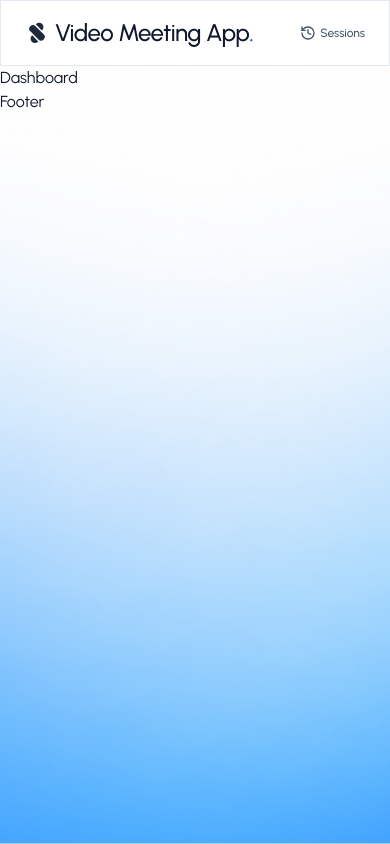
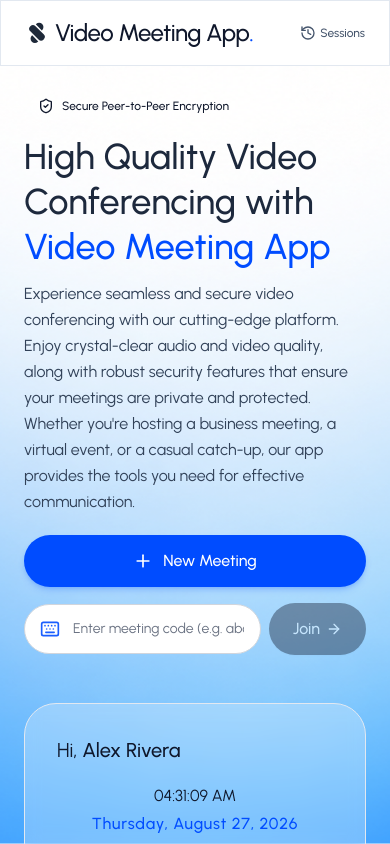
Before and after one commit to ayushjhade/Video-Meeting-App, a React (Vite) app in the folder client/: page /dashboard in a window 390 px wide. Built offline with nearby package versions, Linux system fonts and the light colour scheme; no server answers.

Commit message:
feat: add video meeting dashboard and footer
Add responsive dashboard UI with meeting creation and join actions.

Display live time, date, user information, subscription plan, and monthly meeting usage.

Add styled footer with copyright information.

```diff
--- a/client/src/components/Footer.jsx
+++ b/client/src/components/Footer.jsx
@@ -2,7 +2,12 @@ import React from 'react'
 
 const Footer = () => {
   return (
-    <div>Footer</div>
+    <footer className='w-full max-w-305 mx-auto bg-white/10 backdrop-blur xl:rounded-t-xl px-6 py-4 text-center'>
+        <p className='text-xs font-medium text-black'>
+          © 2026 Video Meeting App.
+          <p>All rights reserved.</p>
+        </p>
+    </footer>
   )
 }
 
--- a/client/src/pages/Dashboard.jsx
+++ b/client/src/pages/Dashboard.jsx
@@ -1,8 +1,210 @@
-import React from 'react'
+import React, { useEffect, useState } from 'react'
+import {
+  ArrowRightIcon,
+  KeyboardIcon,
+  PlusIcon,
+  ShieldCheckIcon
+} from 'lucide-react'
+import { dummyStats, dummyUser } from '../assets/asset'
+import { useNavigate } from 'react-router-dom'
 
 const Dashboard = () => {
+  const user = dummyUser
+  const userName = user.fullName
+  const userEmail = user.primaryEmailAddress.emailAddress
+
+  const navigate = useNavigate()
+
+  const [isCreating, setIsCreating] = useState(false)
+  const [currentTime, setCurrentTime] = useState(new Date())
+  const [joinId, setJoinId] = useState("")
+
+  const stats = dummyStats
+
+  useEffect(() => {
+    const timer = setInterval(() => {
+      setCurrentTime(new Date())
+    }, 1000)
+
+    return () => clearInterval(timer)
+  }, [])
+
+  const handleCreateMeeting = () => {
+    // Meeting creation logic will go here
+  }
+
+  const handleJoinMeeting = (e) => {
+    e.preventDefault()
+
+    if (!joinId.trim()) return
+
+    // Meeting join logic will go here
+    console.log("Joining meeting:", joinId)
+  }
+
   return (
-    <div>Dashboard</div>
+    <div className="flex-1 max-w-7xl w-full mx-auto p-6 md:p-12 flex flex-col justify-center">
+      <div className="grid grid-cols-1 lg:grid-cols-12 gap-12 items-center">
+
+        {/* Left column - Action */}
+        <div className="lg:col-span-7 space-y-8">
+
+          <div className="space-y-3">
+
+            <div className="inline-flex items-center gap-2 px-3.5 pr-6 py-2 rounded-full bg-white/25 text-xs font-medium">
+              <ShieldCheckIcon size={16} />
+              Secure Peer-to-Peer Encryption
+            </div>
+
+            <h1 className="text-4xl sm:text-5xl text-slate-800 leading-tight font-medium">
+              High Quality Video Conferencing with{" "}
+              <span className="text-primary">
+                Video Meeting App
+              </span>
+            </h1>
+
+            <p className="text-slate-700 text-base sm:text-lg max-w-xl leading-relaxed">
+              Experience seamless and secure video conferencing with our
+              cutting-edge platform. Enjoy crystal-clear audio and video
+              quality, along with robust security features that ensure your
+              meetings are private and protected. Whether you're hosting a
+              business meeting, a virtual event, or a casual catch-up, our
+              app provides the tools you need for effective communication.
+            </p>
+
+            <div className="flex flex-col sm:flex-row items-stretch sm:items-center gap-4 pt-2">
+
+              {/* New Meeting Button */}
+              <button
+                onClick={handleCreateMeeting}
+                disabled={isCreating}
+                className="bg-primary hover:bg-primary-hover text-white font-medium px-6 py-3.5 rounded-full shadow-md shadow-primary/20 flex items-center justify-center gap-2.5 transition-all cursor-pointer disabled:opacity-50"
+              >
+                <PlusIcon className="w-5 h-5" />
+
+                <span>
+                  {isCreating ? "Creating..." : "New Meeting"}
+                </span>
+              </button>
+
+              {/* Join Meeting Form */}
+              <form
+                onSubmit={handleJoinMeeting}
+                className="flex-1 flex items-center gap-2"
+              >
+
+                <div className="relative flex-1">
+
+                  <KeyboardIcon className="w-5 h-5 text-primary/90 absolute left-4 top-1/2 -translate-y-1/2" />
+
+                  <input
+                    type="text"
+                    placeholder="Enter meeting code (e.g. abc-def-ghi)"
+                    value={joinId}
+                    onChange={(e) => setJoinId(e.target.value)}
+                    className="w-full bg-white border border-gray-300 focus:border-primary focus:ring-1 focus:ring-primary rounded-full pl-12 pr-4 py-3.5 text-sm text-black placeholder-gray-500 outline-none transition-all"
+                  />
+
+                </div>
+
+                <button
+                  type="submit"
+                  disabled={!joinId.trim()}
+                  className="bg-slate-900 hover:bg-slate-800 disabled:opacity-40 disabled:hover:bg-slate-900 text-white font-medium px-6 py-3.5 rounded-full transition-all flex items-center justify-center cursor-pointer shadow-xs"
+                >
+                  <span>Join</span>
+
+                  <ArrowRightIcon className="w-4 h-4 ml-1.5" />
+                </button>
+
+              </form>
+            </div>
+          </div>
+        </div>
+
+        {/* Right column - Hero Graphic & Clock Card */}
+        <div className="lg:col-span-5 flex flex-col items-center justify-center space-y-4">
+
+          <div className="w-full bg-white/25 backdrop-blur rounded-4xl p-8 border border-slate-200 text-center space-y-6 relative overflow-hidden">
+
+            <div className="space-y-1">
+
+              <p className="mb-5 text-xl text-left">
+                Hi,{" "}
+                <span className="font-medium">
+                  {userName}
+                </span>
+              </p>
+
+              <h2>
+                {currentTime.toLocaleTimeString([], {
+                  hour: "2-digit",
+                  minute: "2-digit",
+                  second: "2-digit"
+                })}
+              </h2>
+
+              <p className="font-medium tracking-wider text-primary">
+                {currentTime.toLocaleDateString(undefined, {
+                  weekday: "long",
+                  year: "numeric",
+                  month: "long",
+                  day: "numeric"
+                })}
+              </p>
+
+            </div>
+
+            <div className="pt-4 border-t border-white/30 text-sm text-slate-600">
+
+              <div className="flex items-center justify-between py-6 px-4">
+
+                <p>
+                  Logged in as:{" "}
+                  <span className="text-slate-900">
+                    {userName}
+                  </span>
+                </p>
+
+                <span
+                  className={`px-3 py-1 rounded-full font-semibold text-xs uppercase ${
+                    stats?.plan === "premium"
+                      ? "bg-blue-700 text-white"
+                      : "bg-white/70 text-slate-800"
+                  }`}
+                >
+                  {stats?.plan || "Free"}
+                </span>
+
+              </div>
+
+              {stats && (
+                <div className="w-full bg-white/50 rounded-2xl px-5 py-4 border border-slate-100">
+
+                  <div className="flex items-center justify-between text-sm">
+
+                    <span>
+                      Monthly Meeting
+                    </span>
+
+                    <span className="text-xs text-slate-600 font-mono">
+                      {stats?.monthlyLimit
+                        ? `${stats.monthlyCount}/${stats.monthlyLimit} Used`
+                        : `${stats.monthlyCount} Created (Unlimited)`
+                      }
+                    </span>
+
+                  </div>
+
+                </div>
+              )}
+
+            </div>
+          </div>
+        </div>
+
+      </div>
+    </div>
   )
 }
 
```
